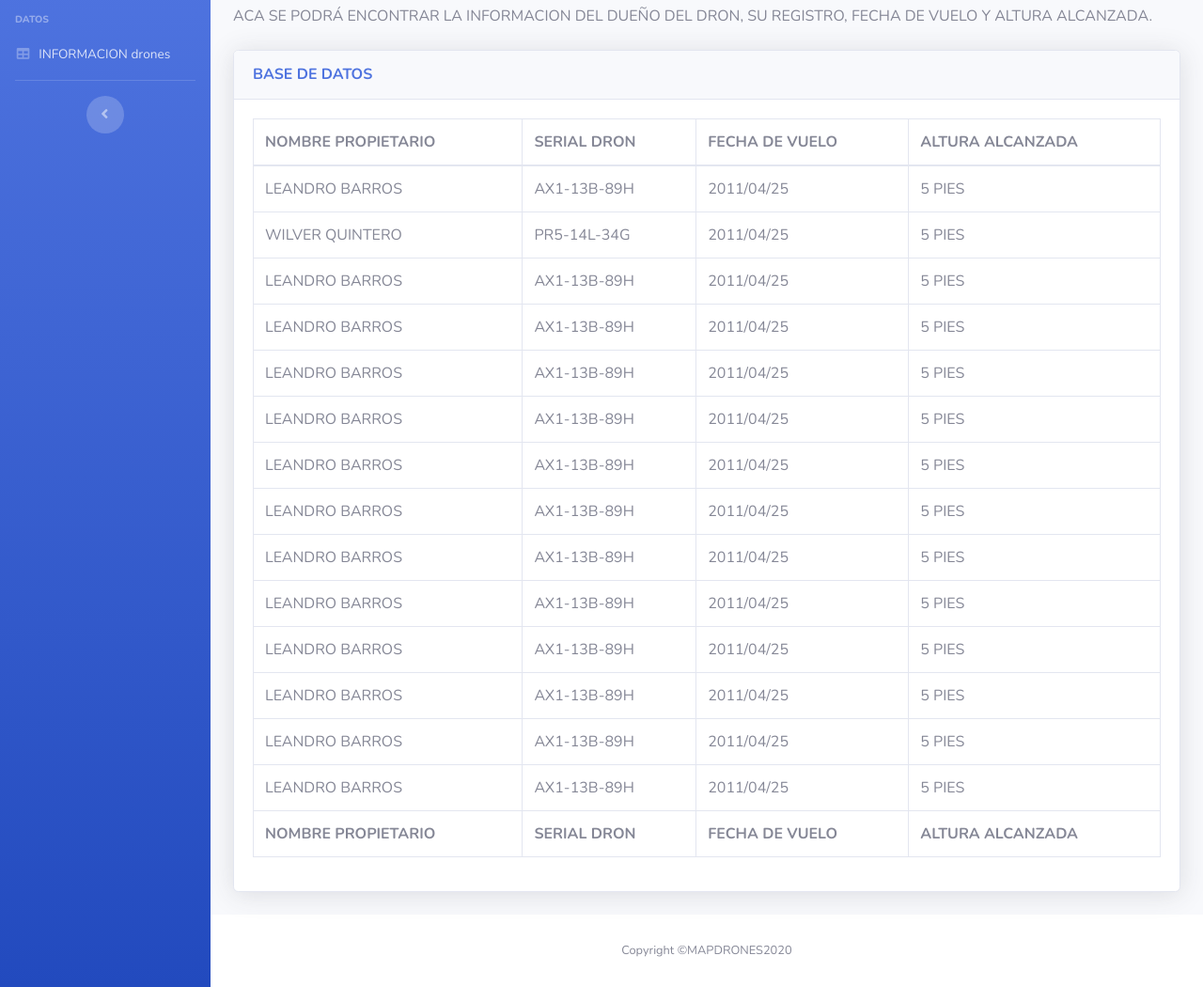
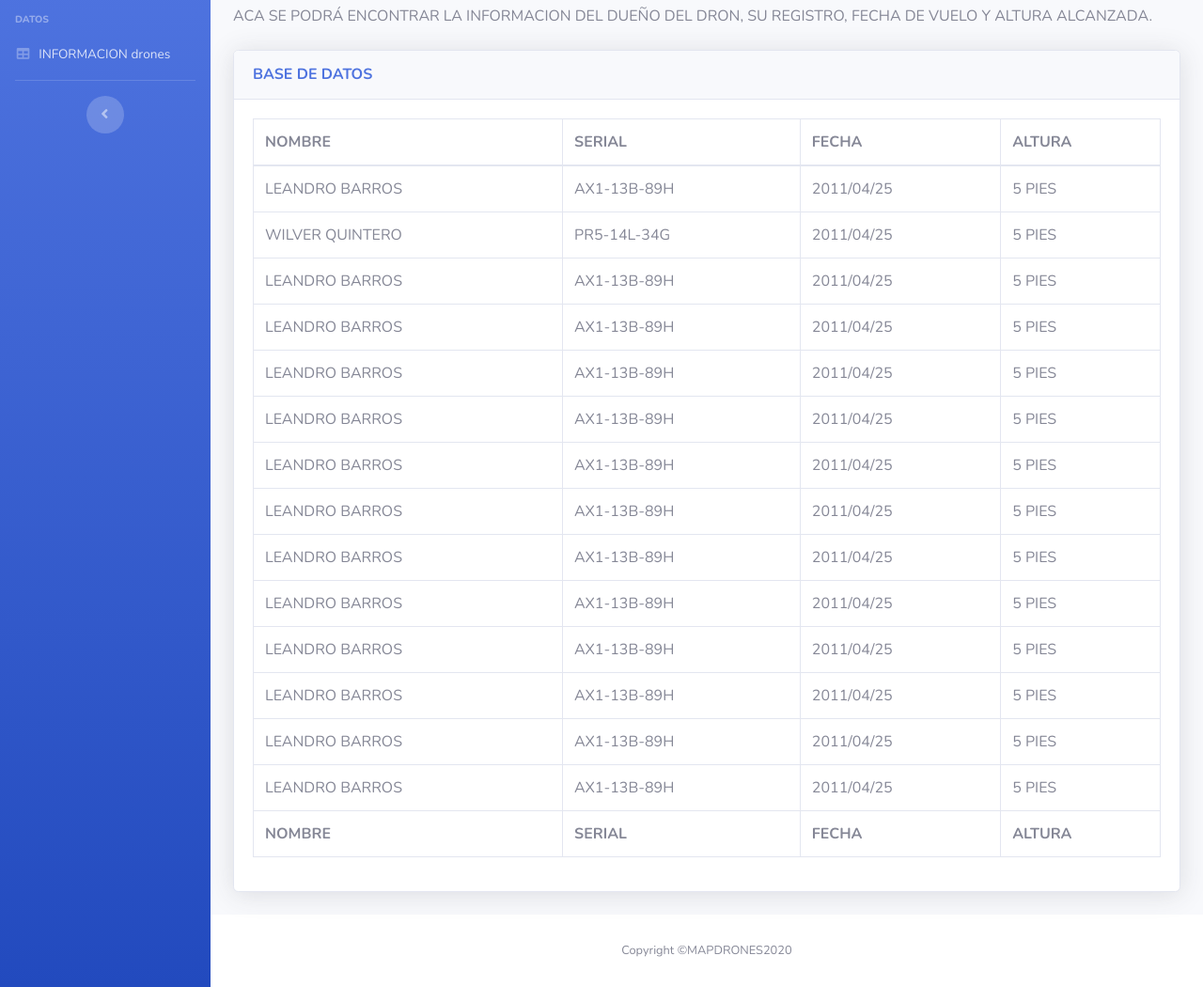
Before and after one commit to wilver112/js-diseno, a plain HTML site: page tables.html in a window 1280 px wide. Shown: the part 131-1181 px from the top of the page at 94% size. Drawn offline with nearby package versions, Linux system fonts and the light colour scheme.

Commit message:
Modificacion de tablas

```diff
--- a/tables.html
+++ b/tables.html
@@ -127,20 +127,20 @@
                 <table class="table table-bordered" id="dataTable" width="100%" cellspacing="0">
                   <thead>
                     <tr>
-                      <th>NOMBRE PROPIETARIO</th>
-                      <th>SERIAL DRON</th>
-                      <th>FECHA  DE VUELO</th>
-                      <th>ALTURA ALCANZADA</th>
+                      <th>NOMBRE</th>
+                      <th>SERIAL</th>
+                      <th>FECHA</th>
+                      <th>ALTURA</th>
 
 
                     </tr>
                   </thead>
                   <tfoot>
                     <tr>
-                      <th>NOMBRE PROPIETARIO</th>
-                      <th>SERIAL DRON</th>
-                      <th>FECHA  DE VUELO</th>
-                      <th>ALTURA ALCANZADA</th>
+                      <th>NOMBRE</th>
+                      <th>SERIAL</th>
+                      <th>FECHA</th>
+                      <th>ALTURA</th>
 
                     </tr>
                   </tfoot>
```
